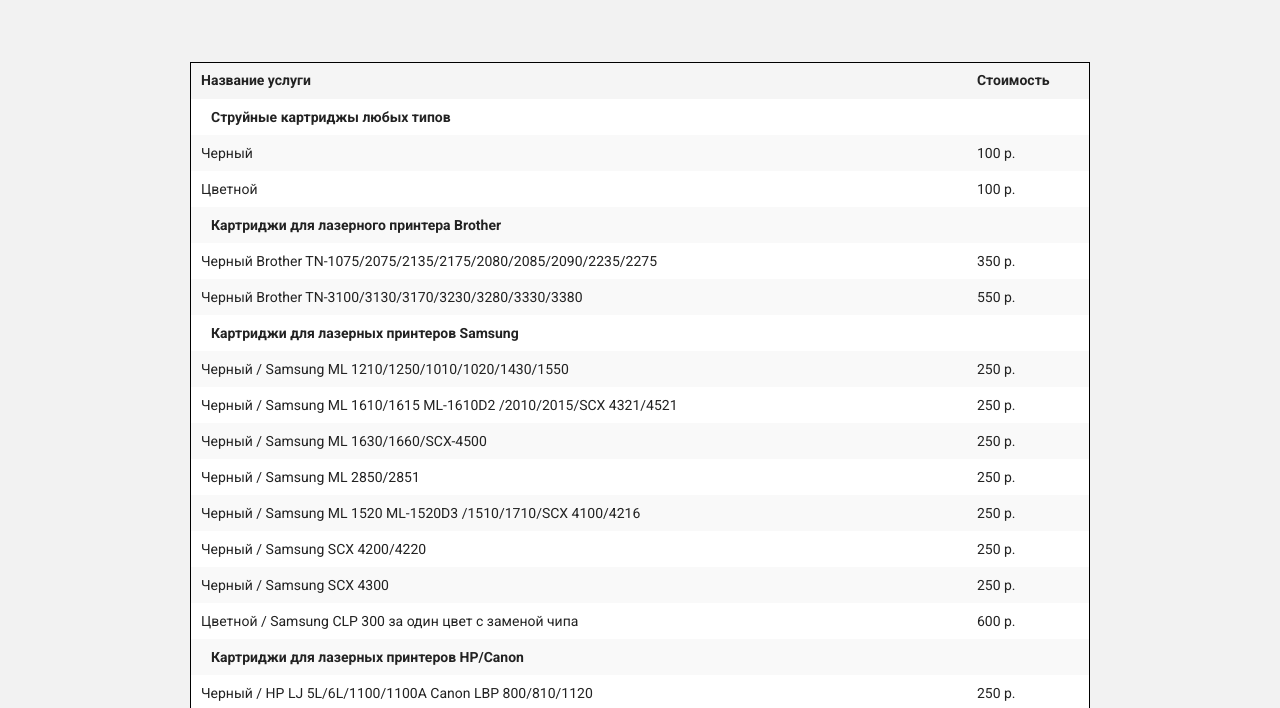
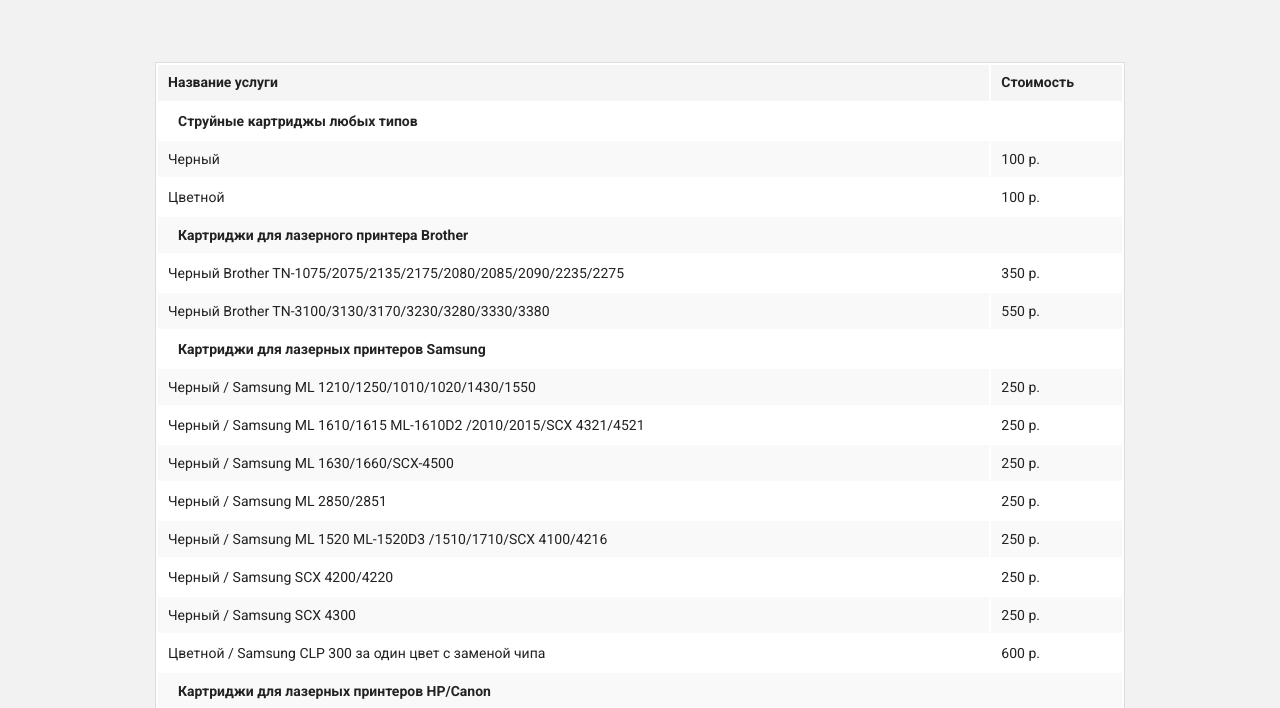
Before and after one commit to 13VF/kartridzhi, a plain HTML site: page price.html in a window 1280 px wide. Shown: the part 88-796 px from the top of the page. Drawn offline with Linux system fonts and the light colour scheme.

Commit message:
1. table styles changed

```diff
--- a/css/less.less
+++ b/css/less.less
@@ -840,20 +840,16 @@ body {
   background: #f2f2f2;
   padding: 65px 0;
 }
-
 .price-table {
-  max-width: 900px;
+  max-width: 970px;
   width: 100%;
   margin: 0 auto;
   .font-we-use;
-  border-collapse: collapse;
-  border: 1px solid #000;
+  border: 1px solid #dddddd;
 }
-
 .price-table__category-row {
   font-weight: bold;
 }
-
 .price-table__category-cell {
   padding-left: 20px;
 }
```
Also changed, not shown: css/less.css.
